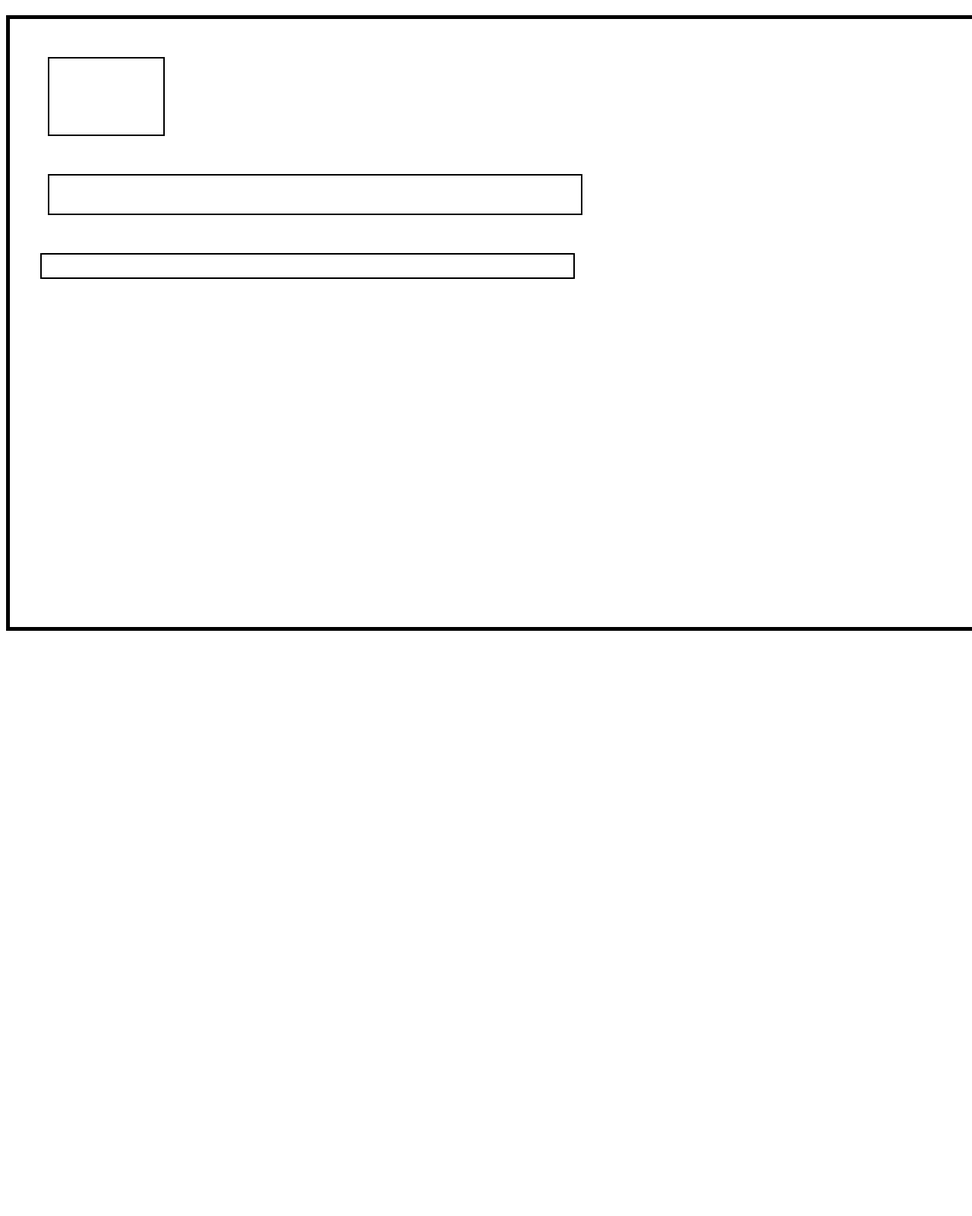
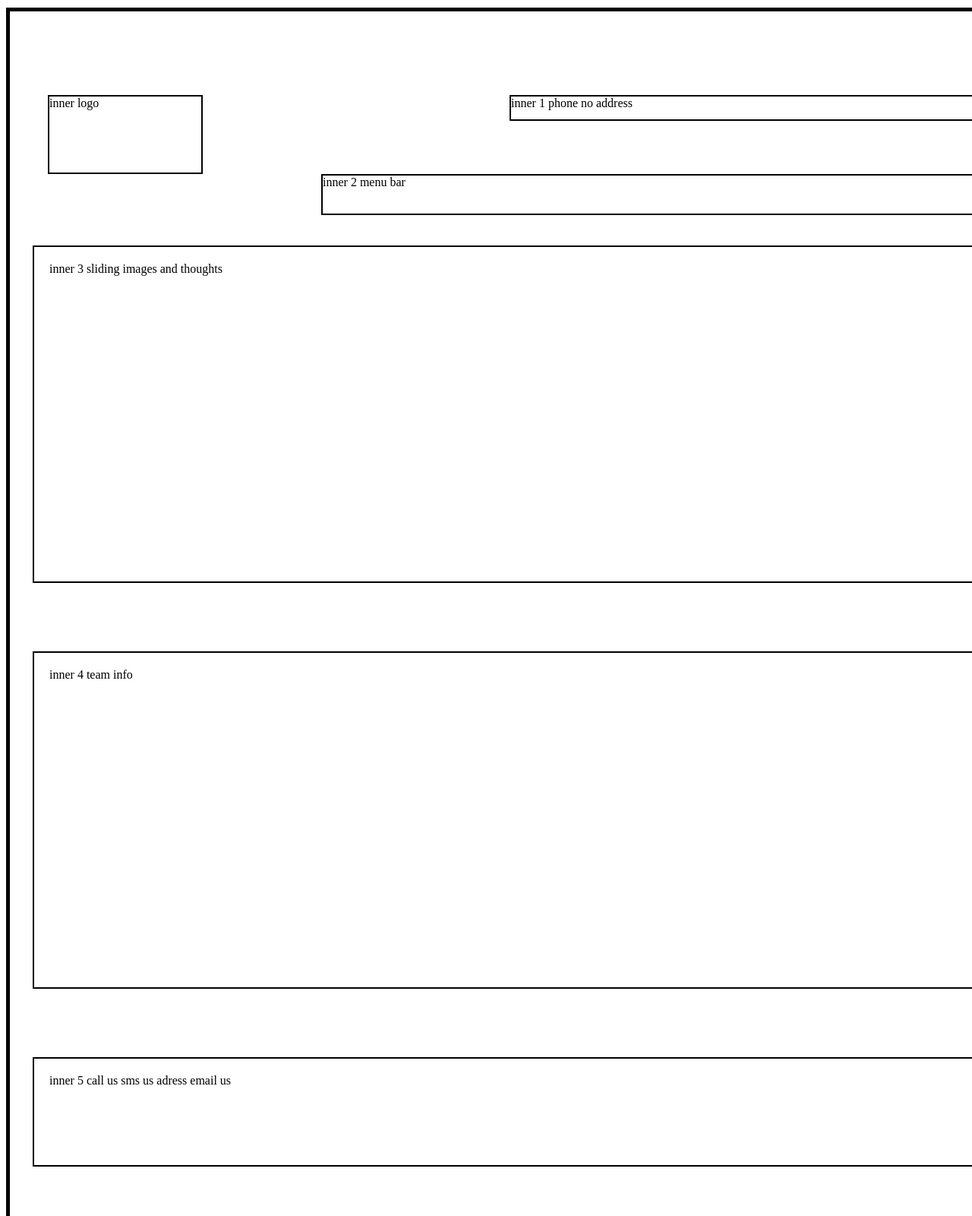
Before and after one commit to gaurisutar/FabCon, a website: page views/index.html in a window 1280 px wide. Shown: the top 1600 px of the page at 76% size. Before the commit the page ends 850 px from the top, so only its background shows below. Drawn offline with Linux system fonts and the light colour scheme.

Commit message:
website view

```diff
--- a/views/index.html
+++ b/views/index.html
@@ -5,50 +5,132 @@
 .outer {
 	border: 5px solid black;
     width: 1400px;
-    height: 800px;
-    margin: 20px auto;
+    height: 3000px;
+    margin: 10px auto;
+    padding: 10px;
     background-color: white;
 }
 .inner {
+	display: inline-block;
 	border: 2px solid black;
-    width: 150px;
+    width: 200px;
     height: 100px;
-    margin-top: 50px;
-    margin-bottom: 50px;
-    margin-right: 0px;
-    margin-left: 50px;
-    background-color: white;
-    background-color: white;
-}
-
-.inner1 {
-	border: 2px solid black;
-    width: 700px;
-    height: 50px;
-    margin-top: 50px;
-    margin-bottom: 50px;
-    margin-right: 0px;
-    margin-left: 50px;
-    background-color: white;
-}
-.inner2 {
-	border: 2px solid black;
-    width: 700px;
-    height: 30px;
     margin-top: 0px;
     margin-bottom: 0px;
     margin-right: 0px;
     margin-left: 40px;
     background-color: white;
 }
+.inner1 {
+	display: inline-block;
+    border: 2px solid black;
+    width: 700px;
+    height: 30px;
+    margin-top: 100px;
+    margin-bottom: 0px;
+    margin-right: 10px;
+    margin-left: 400px;
+    background-color: white;
+}
+.inner2 {
+	display: inline-block;
+    border: 2px solid black;
+    width: 900px;
+    height: 50px;
+    margin-top: 0px;
+    margin-bottom: 0px;
+    margin-right: 10px;
+    margin-left: 400px;
+    background-color: white;
+}
+.inner3 {
+	display: inline-block;
+    border: 2px solid black;
+    width: 1300px;
+    height: 400px;
+    margin-top: 40px;
+    margin-bottom: 50px;
+    margin-right: 10px;
+    margin-left: 20px;
+    padding: 20px;
+    background-color: white;
+}
+.inner4 {
+	display: inline-block;
+    border: 2px solid black;
+    width: 1300px;
+    height: 400px;
+    margin-top: 40px;
+    margin-bottom: 50px;
+    margin-right: 10px;
+    margin-left: 20px;
+    padding: 20px;
+    background-color: white;
+}
+.inner5 {
+	display: inline-block;
+    border: 2px solid black;
+    width: 1300px;
+    height: 100px;
+    margin-top: 40px;
+    margin-bottom: 50px;
+    margin-right: 10px;
+    margin-left: 20px;
+    padding: 20px;
+    background-color: white;
+}
+.inner6 {
+	display: inline-block;
+    border: 2px solid black;
+    width: 200px;
+    height: 400px;
+    margin-top: 40px;
+    margin-bottom: 50px;
+    margin-right: 10px;
+    margin-left: 20px;
+    padding: 20px;
+    background-color: white;
+}
+.inner7 {
+	display: inline-block;
+    border: 2px solid black;
+    width: 800px;
+    height: 800px;
+    margin-top: 0px;
+    margin-bottom: 0px;
+    margin-right: 0px;
+    margin-left: 400px;
+    padding: 0px;
+    background-color: white;
+}
+.inner8 {
+	display: inline-block;
+    border: 2px solid black;
+    width: 50px;
+    height: 40px;
+    margin-top: 40px;
+    margin-bottom: 50px;
+    margin-right: 10px;
+    margin-left: 20px;
+    padding: 0px;
+    background-color: white;
+}
+
+
 </style>
 </head>
 <body>
 
 <div class="outer">
-    <div class="inner"></div>
-    <div class="inner1"></div>
-    <div class="inner2"></div>
+    <div class="inner">inner logo</div>
+    <div class="inner1">inner 1 phone no address</div>
+    <div class="inner2">inner 2 menu bar </div>
+    <div class="inner3">inner 3 sliding images and thoughts </div>
+    <div class="inner4">inner 4 team info </div>
+    <div class="inner5">inner 5 call us           sms us       adress       email us  </div>
+    <div class="inner6">inner 6 vertical menu bar </div>
+    <div class="inner7">inner 7 google map </div>
+    <div class="inner8">inner 8 google, fb, twitter page link </div>
 </div>
 
 </body>
```
